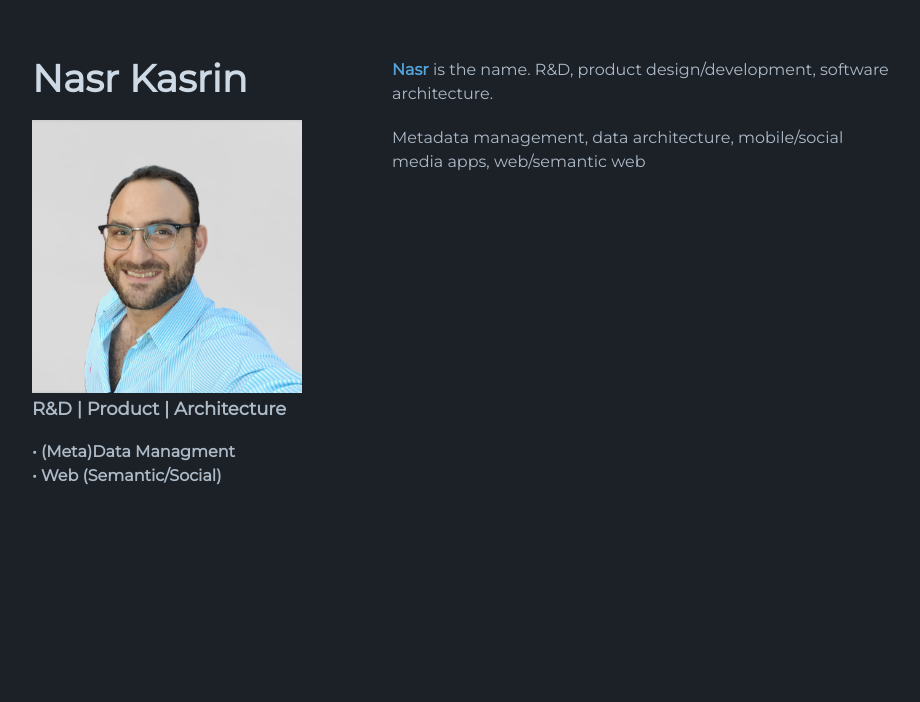
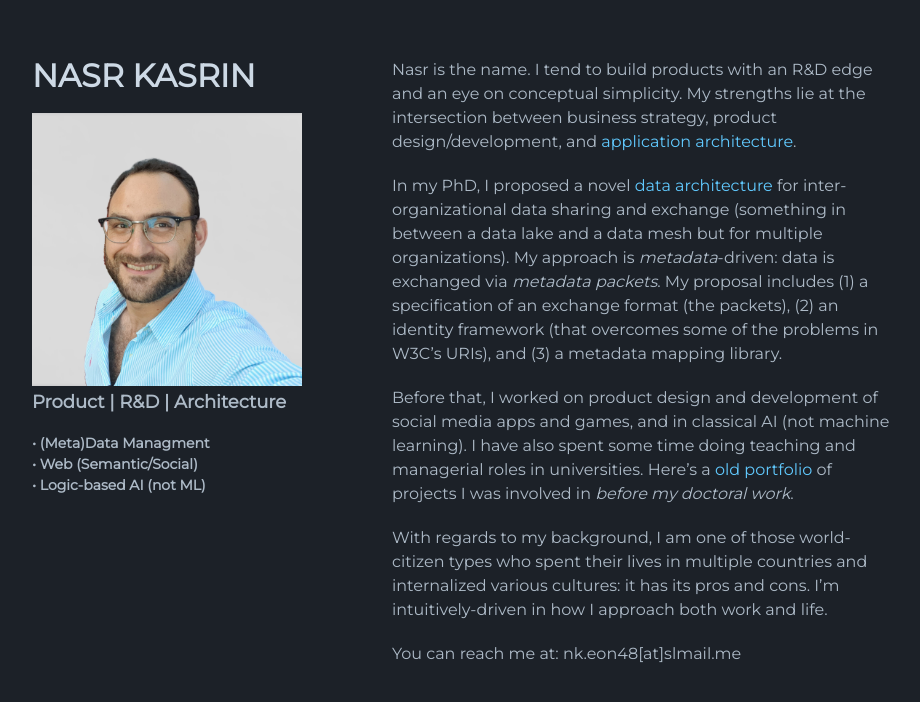
Before and after one commit to n42r/n42r.github.io, a Jekyll site: the page built from index.md, in a window 1280 px wide. Shown: the top 702 px of the page, without its empty margins (178-1098 px from the left). Built offline with Jekyll 4.4.1, drawn with Linux system fonts in a browser that asks for light colours; the repository's description, which GitHub fills in, is left out.

Commit message:
updated text and added email

```diff
--- a/_config.yml
+++ b/_config.yml
@@ -1,8 +1,8 @@
 logo: /assets/img/logo.png
 show_downloads: false
 theme: jekyll-theme-minimal
-title: Nasr Kasrin
-roles: R&D | Product | Architecture
+title: NASR KASRIN
+roles: Product | R&D | Architecture
 subject1: (Meta)Data Managment
 subject2: Web (Semantic/Social)
-#subject3:
+subject3: Logic-based AI (not ML)
--- a/assets/css/style.scss
+++ b/assets/css/style.scss
@@ -30,7 +30,7 @@ body {background-color: #1c2128;}
 
 h1 {
  color: #cdd9e5;
- font-size: 38px;
+ font-size: 32px;
 }
 
 h3 {
@@ -38,17 +38,13 @@ h3 {
 }
 
 h4 {
- font-size: 16px;
+ font-size: 14px;
 }
 
 body {
   font-size: 16px;
 }
 
-a:link, a.visited, a:active {
-  color: #53a3dc;
+a {
+  color: #61caff;
 }
-
-a:hover {
-	color: #61caff;
-}
--- a/index.md
+++ b/index.md
@@ -2,7 +2,13 @@
 layout: default
 ---
 
-**[Nasr](https://en.wikipedia.org/wiki/Nasr)** is the name.
-R&D, product design/development, software architecture.
+Nasr is the name. I tend to build products with an R&D edge and an eye on conceptual simplicity. My strengths lie at the intersection between business strategy, product design/development, and [application architecture](https://en.wikipedia.org/wiki/Applications_architecture).
 
-Metadata management, data architecture, mobile/social media apps, web/semantic web
+In my PhD, I proposed a novel [data architecture](https://en.wikipedia.org/wiki/Data_architecture) for inter-organizational data sharing and exchange (something in between a data lake and a data mesh but for multiple organizations). My approach is *metadata*-driven: data is exchanged via *metadata packets*. My proposal includes (1) a specification of an exchange format (the packets), (2) an identity framework (that overcomes some of the problems in W3C's URIs), and (3) a metadata mapping library.
+
+Before that, I worked on product design and development of social media apps and games, and in classical AI (not machine learning). I have also spent some time doing teaching and managerial roles in universities. Here's a [old portfolio](https://raw.githubusercontent.com/n42r/n42r.github.io/main/assets/pdf/kasrin_portfolio_media_[2005-2013]_ocred.pdf) of projects I was involved in *before my doctoral work*.
+
+With regards to my background, I am one of those world-citizen types who spent their lives in multiple countries and internalized various cultures: it has its pros and cons. I'm intuitively-driven in how I approach both work and life.
+
+
+You can reach me at: nk.eon48[at]slmail.me
```
Also changed, not shown: favicon.ico (added).
